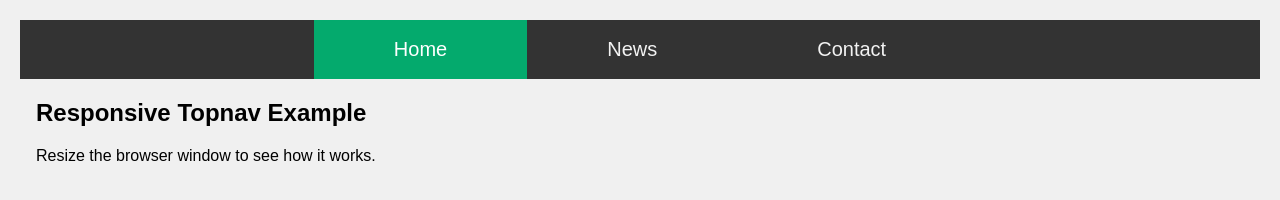
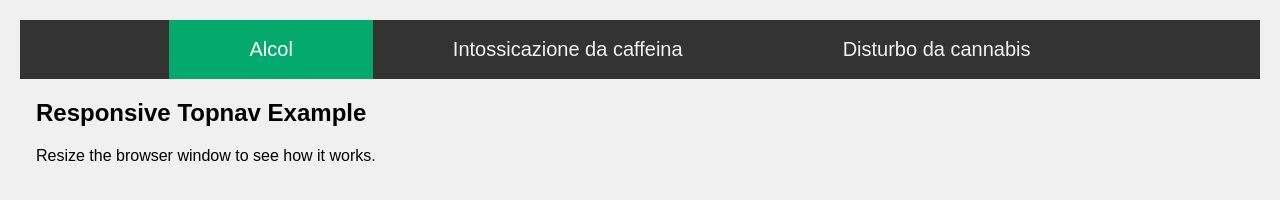
Before and after one commit to Simo8800/WebSite-Dipendenze, a plain HTML site: page index.html in a window 1280 px wide. Drawn offline with Linux system fonts and the light colour scheme.

Commit message:
barra di navigazione v2

```diff
--- a/index.html
+++ b/index.html
@@ -33,9 +33,9 @@
         </div> -->
 
         <div class="barra_di_navigazione" id="barra_di_navigazione">
-            <a href="#home" class="active"> Home</a>
-            <a href="#news">News </a>
-            <a href="#contact">Contact</a>
+            <a href="#home" class="active"> Alcol</a>
+            <a href="#news">Intossicazione da caffeina </a>
+            <a href="#contact">Disturbo da cannabis</a>
             <a href="javascript:void(0);" class="icon" onclick="myFunction()">
               <i class="fa fa-bars"></i>
             </a>
```
